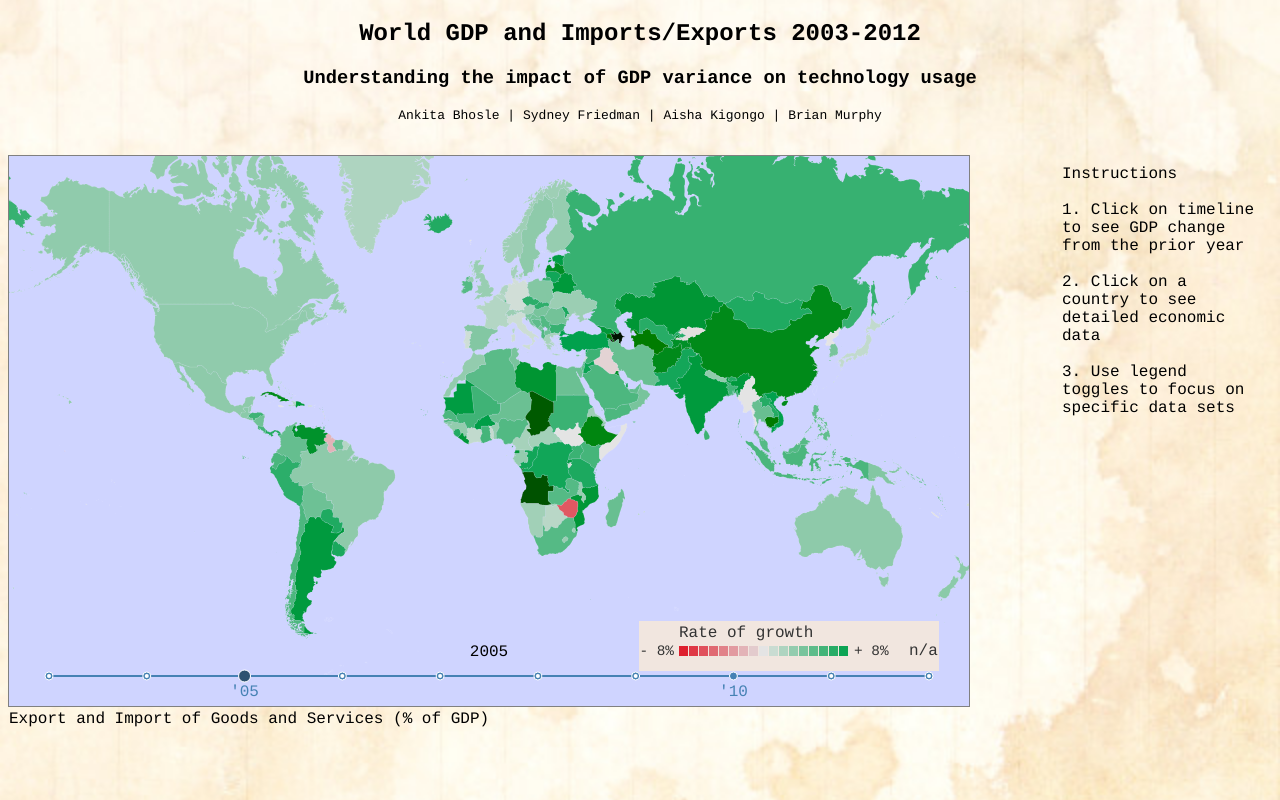
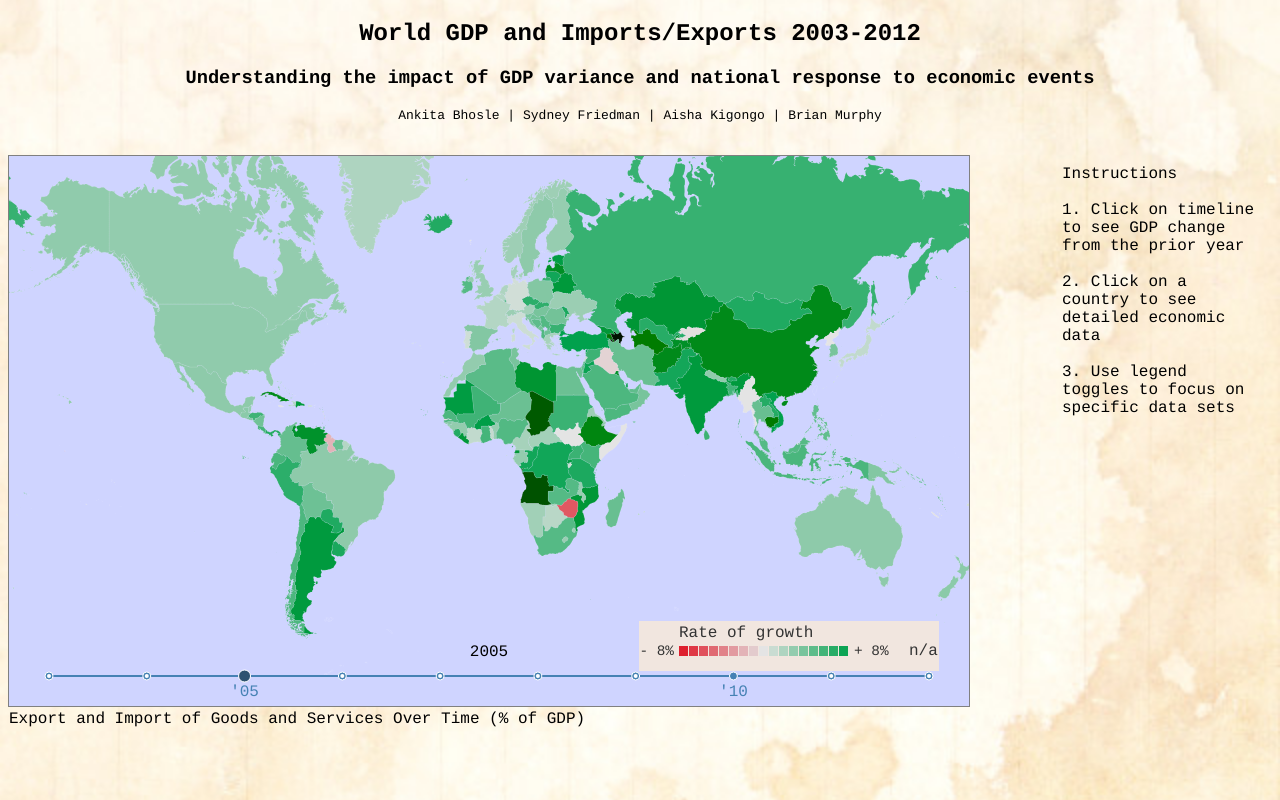
Before and after one commit to AnkitaBhosle/IOlabVizProject, a plain HTML site: page worldMap/index.html in a window 1280 px wide. Drawn offline with Linux system fonts and the light colour scheme.

Commit message:
Some changes to html files

```diff
--- a/worldMap/index.html
+++ b/worldMap/index.html
@@ -184,10 +184,11 @@ rect {
 <script src="d3/topojson.js"></script>
 <script type="text/javascript" src="_js/jquery-1.10.2.min.js"></script>
 <script src="_js/rickshaw.min.js"></script>
+
 <body>
   <div id="titleinfo">
     <h2>World GDP and Imports/Exports 2003-2012</h2>
-    <h3>Understanding the impact of GDP variance on technology usage</h3>
+    <h3>Understanding the impact of GDP variance and national response to economic events</h3>
     <p>Ankita Bhosle | Sydney Friedman | Aisha Kigongo | Brian Murphy</p><br>
   </div>
 <div id="option" class='info'>
@@ -204,7 +205,7 @@ rect {
   </div>
 <div id="map"></div>
 <div class='info'>
-  Export and Import of Goods and Services (% of GDP)</div>
+  Export and Import of Goods and Services Over Time (% of GDP)</div>
 <div id="chart_container">
   <div id="chart"></div>
   <div id="legend_container">
```
